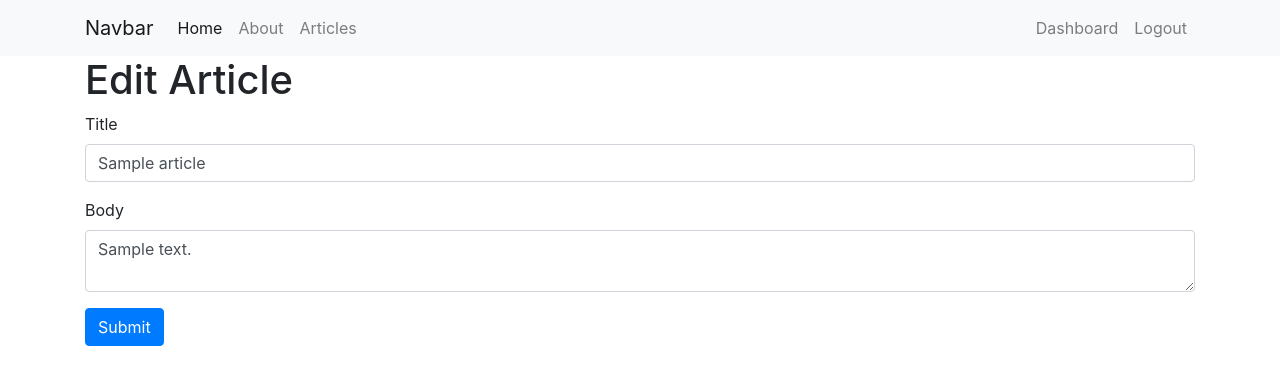
After one commit to elraphty/flaskApp, a Flask app: page /edit_article/1 in a window 1280 px wide. The commit adds this page. Shown: the top 385 px of the page. Run offline with Flask 2, Linux system fonts and the light colour scheme; the visitor is signed in with stand-in values (Sample User, id 1); tables that the repository leaves empty or names only in its code hold one stand-in row (values such as "Sample post"); some libraries are stand-ins or nearby versions.

Commit message:
edit and delete article

```diff
--- a/app.py
+++ b/app.py
@@ -215,6 +215,66 @@ def add_article():
 
     return render_template('add_article.html', form=form)
 
+# Edit Article
+@app.route('/edit_article/<string:id>', methods=['GET', 'POST'])
+@is_logged_in
+def edit_article(id):
+    # Create cursor
+    cur = mysql.connection.cursor()
+
+    # Get article by id
+    result = cur.execute("SELECT * FROM articles WHERE id = %s", [id])
+
+    article = cur.fetchone()
+    cur.close()
+    # Get form
+    form = ArticleForm(request.form)
+
+    # Populate article form fields
+    form.title.data = article['title']
+    form.body.data = article['body']
+
+    if request.method == 'POST' and form.validate():
+        title = request.form['title']
+        body = request.form['body']
+
+        # Create Cursor
+        cur = mysql.connection.cursor()
+        app.logger.info(title)
+        # Execute
+        cur.execute ("UPDATE articles SET title=%s, body=%s WHERE id=%s",(title, body, id))
+        # Commit to DB
+        mysql.connection.commit()
+
+        #Close connection
+        cur.close()
+
+        flash('Article Updated', 'success')
+
+        return redirect(url_for('dashboard'))
+
+    return render_template('edit_article.html', form=form)
+
+# Delete Article
+@app.route('/delete_article/<string:id>', methods=['POST'])
+@is_logged_in
+def delete_article(id):
+    # Create cursor
+    cur = mysql.connection.cursor()
+
+    # Execute
+    cur.execute("DELETE FROM articles WHERE id = %s", [id])
+
+    # Commit to DB
+    mysql.connection.commit()
+
+    #Close connection
+    cur.close()
+
+    flash('Article Deleted', 'success')
+
+    return redirect(url_for('dashboard'))
+
 
 
 if __name__ == '__main__':
--- a/templates/dashboard.html
+++ b/templates/dashboard.html
@@ -22,7 +22,10 @@
             <td>{{article.create_date}}</td>
             <td><a href="edit_article/{{article.id}}" class="btn btn-default pull-right">Edit</a></td>
             <td>
-
+              <form action="{{url_for('delete_article', id=article.id)}}" method="post">
+                <input type="hidden" name="_method" value="DELETE">
+                <input type="submit" value="Delete" class="btn btn-danger">
+              </form>
             </td>
           </tr>
         {% endfor %}
--- /dev/null
+++ b/templates/edit_article.html
@@ -0,0 +1,15 @@
+{% extends 'layout.html' %}
+
+{% block body %}
+  <h1>Edit Article</h1>
+  {% from "includes/_formhelpers.html" import render_field %}
+  <form method="POST" action="">
+    <div class="form-group">
+      {{ render_field(form.title, class_="form-control") }}
+    </div>
+    <div class="form-group">
+      {{ render_field(form.body, class_="form-control", id="editor") }}
+    </div>
+    <p><input class="btn btn-primary" type="submit" value="Submit">
+  </form>
+{% endblock %}
```
